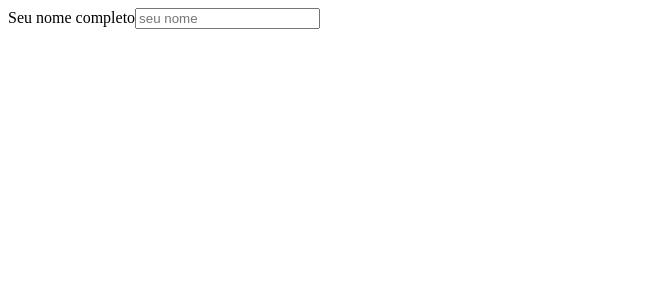
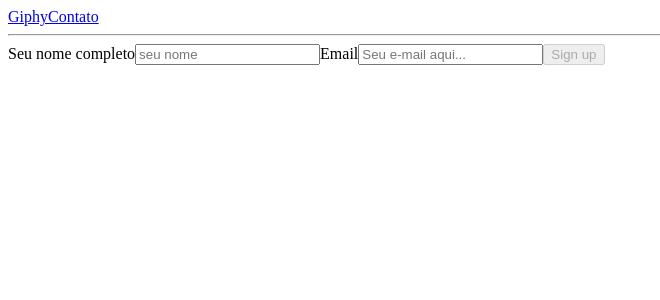
Before and after one commit to gilvano/giphy-search, an Angular app: page /contato in a window 1280 px wide. Shown: the top 300 px of the page, without its empty margins (0-660 px from the left). Built offline with nearby package versions, Linux system fonts and the light colour scheme.

Commit message:
Aula 38 - ngModelGroup, validações (des)habilitar botão de enviar

```diff
--- a/src/app/app.component.html
+++ b/src/app/app.component.html
@@ -1 +1,6 @@
+<a [routerLink]="''">Giphy</a>
+<a [routerLink]="'contato'">Contato</a>
+
+<hr/>
+
 <router-outlet></router-outlet>
--- a/src/app/contato/contato.component.html
+++ b/src/app/contato/contato.component.html
@@ -1,6 +1,14 @@
 <form #f="ngForm" (ngSubmit)="enviarContato(f)">
     <label>
         <span>Seu nome completo</span>
-        <input id="nome" type="text" name="nome" placeholder="seu nome" ngModel>
+        <input id="nome" type="text" name="nome" placeholder="seu nome" ngModel
+          ngModel minlength="2" required>
     </label>
+
+    <label ngModelGroup="contato" #contatoUsuario="ngModelGroup">
+        <span>Email</span>
+        <input type="email" placeholder="Seu e-mail aqui..." name="email" ngModel required>
+    </label>
+
+    <button type="submit"  [disabled]="f.invalid">Sign up</button>
 </form>
--- a/src/app/contato/contato.component.ts
+++ b/src/app/contato/contato.component.ts
@@ -14,7 +14,7 @@
   }
 
   enviarContato(contatoForm: NgForm) {
-      console.log(contatoForm);
+      console.log(contatoForm.value);
   }
 
 }
```
